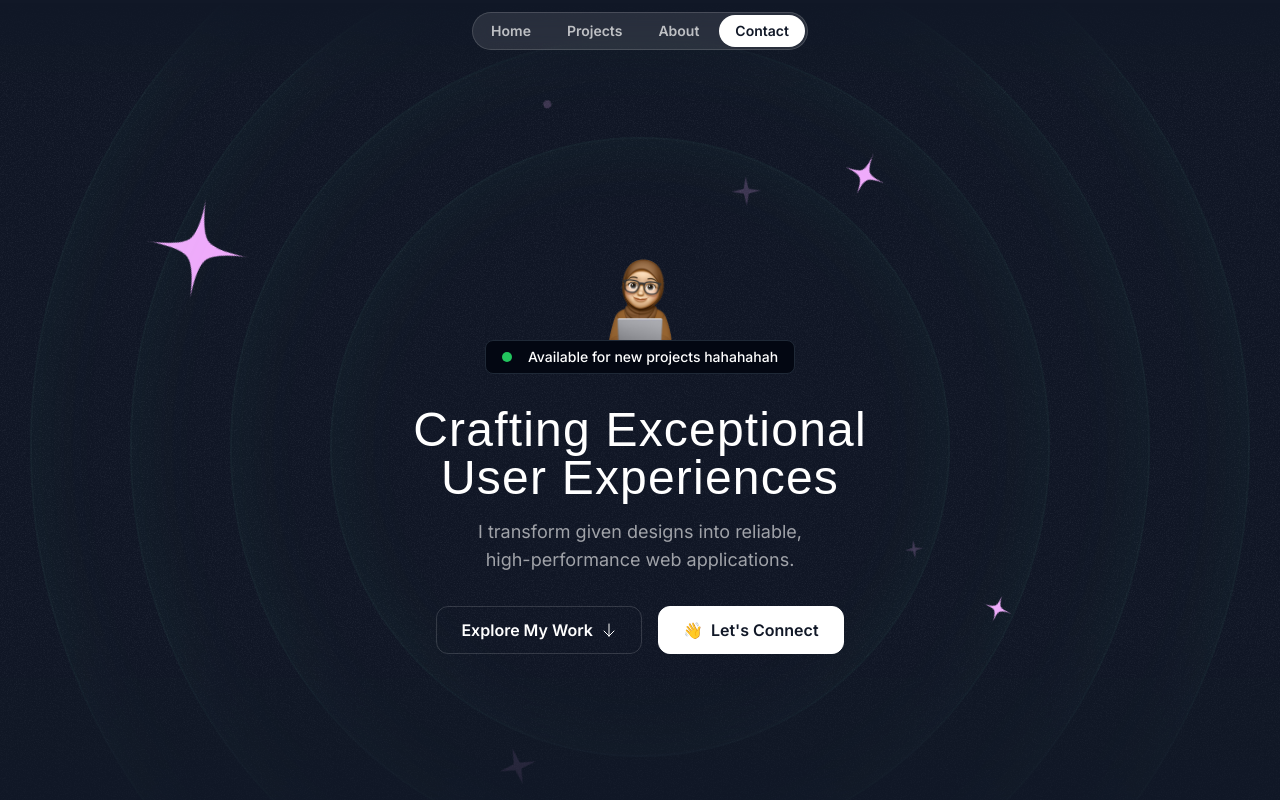
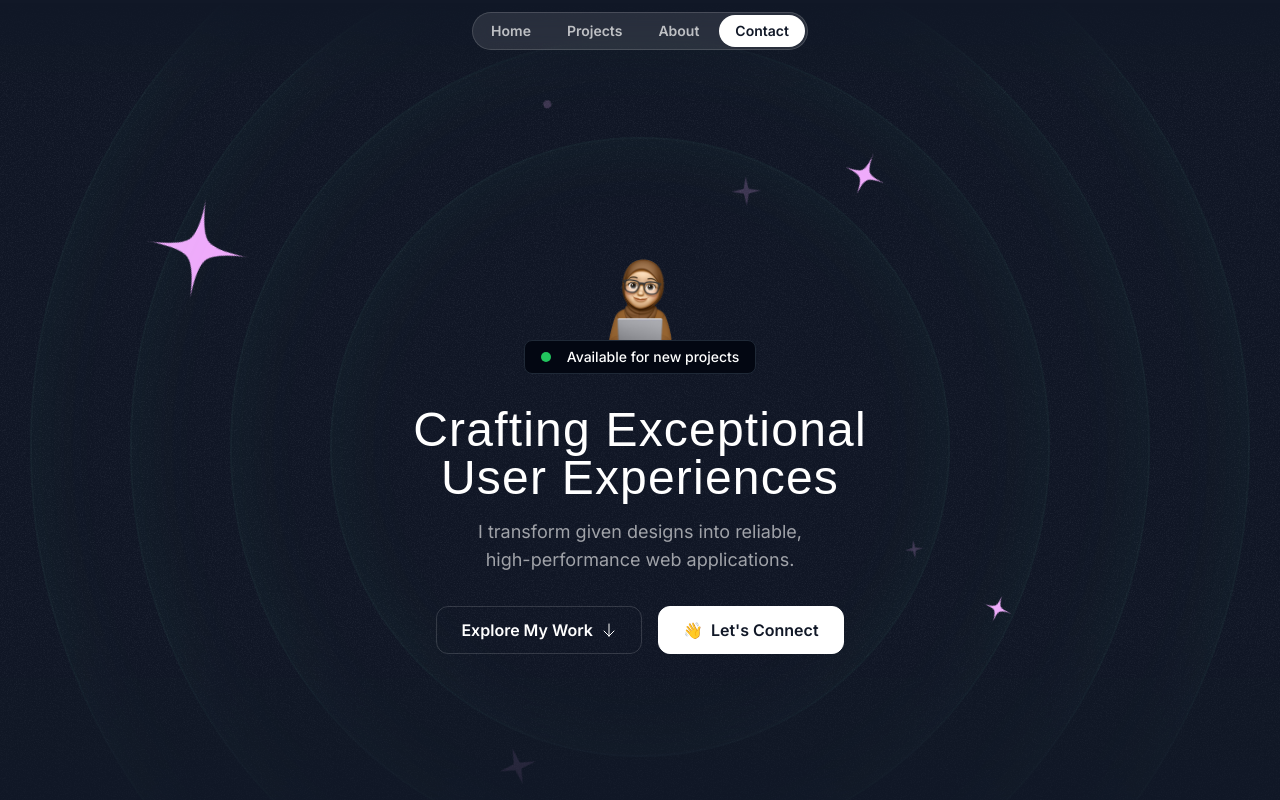
Before and after one commit to farahinani/portfolio, a Next.js app: page / in a window 1280 px wide. Shown: the top 800 px of the page. Built offline with nearby package versions, Linux system fonts and the light colour scheme; a web font is replaced by a local one.

Commit message:
update hero section and personal project section

```diff
--- a/src/sections/Hero.tsx
+++ b/src/sections/Hero.tsx
@@ -85,7 +85,7 @@ export const HeroSection = () => {
             </div>
 
             <div className="text-sm font-medium">
-              Available for new projects hahahahah
+              Available for new projects
             </div>
           </div>
 
--- a/src/sections/PersonalProjects.tsx
+++ b/src/sections/PersonalProjects.tsx
@@ -42,7 +42,7 @@ export const PersonalProject = () => {
               </div>
 
               {/* overlay hover */}
-              <OverlayHover href="https://example.com" />
+              <OverlayHover href="mohito.farahinani.com" />
 
             </Card>
 
@@ -92,7 +92,7 @@ export const PersonalProject = () => {
               </div>
 
               {/* overlay hover */}
-              <OverlayHover href="https://youtube.com" />
+              <OverlayHover href="https://youtubemock.farahinani.com/" />
             </Card>
           </div>
         </div>
```
